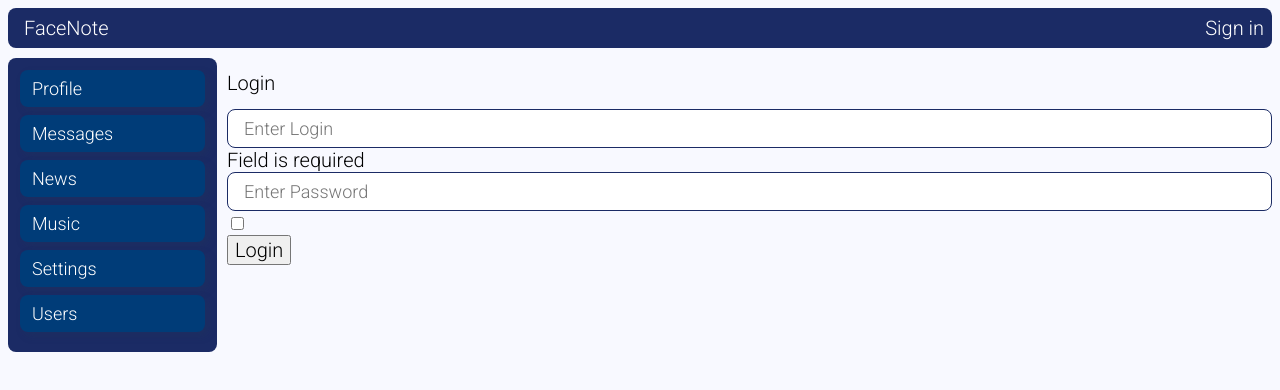
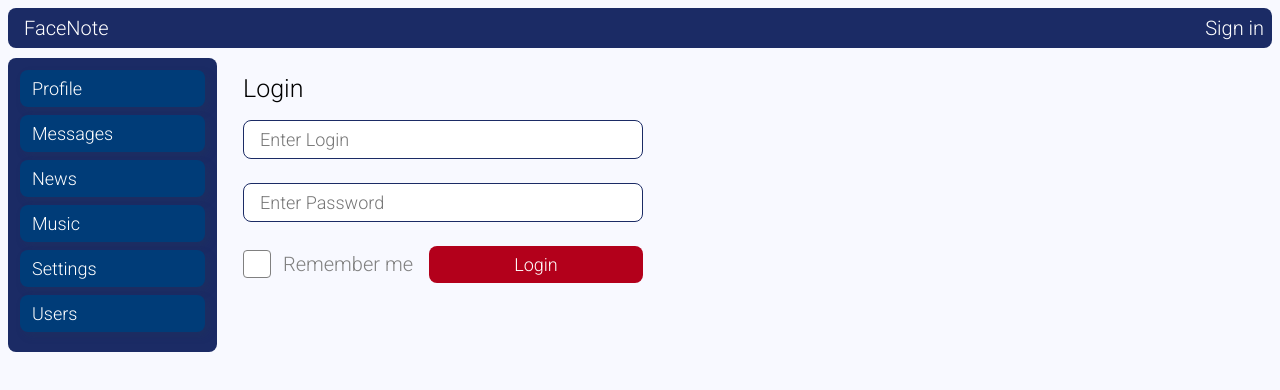
Before and after one commit to shomn1koff/avsh-social-network, a React (Create React App) app: page /login in a window 1280 px wide. Shown: the top 390 px of the page. Built offline with nearby package versions, Linux system fonts and the light colour scheme; no server answers.

Commit message:
login form styled

```diff
--- a/src/components/Login/Login.jsx
+++ b/src/components/Login/Login.jsx
@@ -8,7 +8,6 @@ const Login = (props) => {
 
     return (
         <div>
-            <h1>Login</h1>
             <LoginForm onSubmit={onSubmit}/>
         </div>
     );
--- a/src/components/Login/LoginForm.jsx
+++ b/src/components/Login/LoginForm.jsx
@@ -2,29 +2,37 @@ import React from 'react';
 import {Field, reduxForm} from "redux-form";
 import Input, {MyInput} from "../UI/Input/Input";
 import {maxLengthCreator, required} from "../../utils/validators";
+import c from './LoginForm.module.scss'
+import buttonStyles from '../UI/Button/Button.module.scss'
+import Checkbox from "../UI/Input/Checkbox";
+import Button from "../UI/Button/Button";
 
 const maxLength20 = maxLengthCreator(20)
 
 const LoginForm = (props) => {
 
     return (
-        <form onSubmit={props.handleSubmit}>
+        <form className={c.loginFormWrapper} onSubmit={props.handleSubmit}>
+            <h1 className={c.formTitle}>Login</h1>
             <div>
+                <div className={c.inputWrapper}>
                     <Field placeholder={'Enter Login'}
                            name={'login'}
                            type={'input'}
                            validate={[required, maxLength20]}
                            component={MyInput}/>
+                </div>
+                <div className={c.inputWrapper}>
                     <Field placeholder={'Enter Password'}
                            name={'password'}
                            type={'input'}
+                           validate={[required, maxLength20]}
                            component={MyInput}/>
                 </div>
-            <div>
-                <Field name={'rememberMe'} component={"input"} type={'checkbox'}/>
             </div>
-            <div>
-                <button>Login</button>
+            <div className={c.checkboxAndButtonWrapper}>
+                <Field name={'rememberMe'} title={'Remember me'} component={Checkbox} type={'checkbox'}/>
+                <button className={buttonStyles.button + ' ' + buttonStyles['secondary'] + ' ' + buttonStyles['fitcontent']}>Login</button>
             </div>
         </form>
     );
--- /dev/null
+++ b/src/components/Login/LoginForm.module.scss
@@ -0,0 +1,22 @@
+.loginFormWrapper {
+  display: flex;
+  flex-direction: column;
+  width: 400px;
+  margin: 16px;
+}
+
+.inputWrapper {
+  display: flex;
+  flex-direction: column;
+  gap: 8px;
+}
+
+.checkboxAndButtonWrapper {
+  display: flex;
+  gap: 16px;
+}
+
+.formTitle {
+  font-size: 25px;
+  margin-top: 0;
+}
--- /dev/null
+++ b/src/components/UI/Input/Checkbox.jsx
@@ -0,0 +1,32 @@
+import React from 'react';
+import c from './Checkbox.module.scss'
+
+const Checkbox = ({ input, meta, ...props }) => {
+    return (
+        <label className={c.checkbox}>
+            <input {...input} {...props} type="checkbox" className={c.checkbox__input}/>
+            <div className={c.checkbox__control}>
+                <div className={c.checkbox__icon}>
+                    <svg
+                        width="15"
+                        height="13"
+                        viewBox="0 0 15 13"
+                        fill="none"
+                        xmlns="http://www.w3.org/2000/svg"
+                    >
+                        <path
+                            d="M1.5 7.5L5 11L13 2"
+                            stroke="white"
+                            strokeWidth="3"
+                            strokeLinecap="round"
+                            strokeLinejoin="round"
+                        />
+                    </svg>
+                </div>
+            </div>
+            <div className={c.checkbox__title}>{props.title}</div>
+        </label>
+    );
+};
+
+export default Checkbox;
--- /dev/null
+++ b/src/components/UI/Input/Checkbox.module.scss
@@ -0,0 +1,62 @@
+.checkbox {
+  display: flex;
+  align-items: center;
+  gap: 12px;
+}
+
+.checkbox__input {
+  position: absolute;
+  outline: none;
+  clip: rect(0, 0, 0, 0);
+}
+
+.checkbox__control {
+  box-sizing: border-box;
+  /* Rectangle 3.1 */
+
+  display: flex;
+  justify-content: center;
+  align-items: center;
+
+  width: 28px;
+  height: 28px;
+
+  background: white;
+  /* Gray 2 */
+  border: 1px solid grey;
+  border-radius: 4px;
+}
+
+.checkbox__icon {
+  display: none;
+}
+
+.checkbox__title {
+  /* p */
+
+  /* Gray 4 */
+
+  white-space: nowrap;
+
+  color: grey;
+}
+
+.checkbox__input:checked ~ .checkbox__control {
+  /* Blue */
+  border: 0;
+  background: blue;
+}
+
+.checkbox__input:checked ~ .checkbox__control .checkbox__icon {
+  display: block;
+}
+
+.checkbox__input:disabled ~ .checkbox__control {
+  /* Gray 2 */
+  background: grey
+}
+
+.checkbox__input:disabled ~ .checkbox__title {
+  /* Gray 2 */
+  color: grey;
+}
--- a/src/components/UI/Input/Input.jsx
+++ b/src/components/UI/Input/Input.jsx
@@ -16,7 +16,7 @@ export const MyInput = ({state, reference, input, meta, ...props}) => {
     return (
         <div className={c.input}>
             <input {...input} {...props}  className={`${c.control} ${c[state]} ` + (hasError ? c.invalid : '')} ref={reference}/>
-            <span>{meta.error}</span>
+            <div className={hasError ? c.warningLabel : c.noWarningLabel}>{hasError || 'noError'}</div>
         </div>
     )
 }
--- a/src/components/UI/Input/Input.module.scss
+++ b/src/components/UI/Input/Input.module.scss
@@ -34,3 +34,12 @@
 .successed {
     border-color: blue;
 }
+
+.warningLabel {
+    color: red;
+    display: inline;
+}
+
+.noWarningLabel {
+    visibility: hidden;
+}
```
Lines whose indentation alone changed are shown as unchanged.
